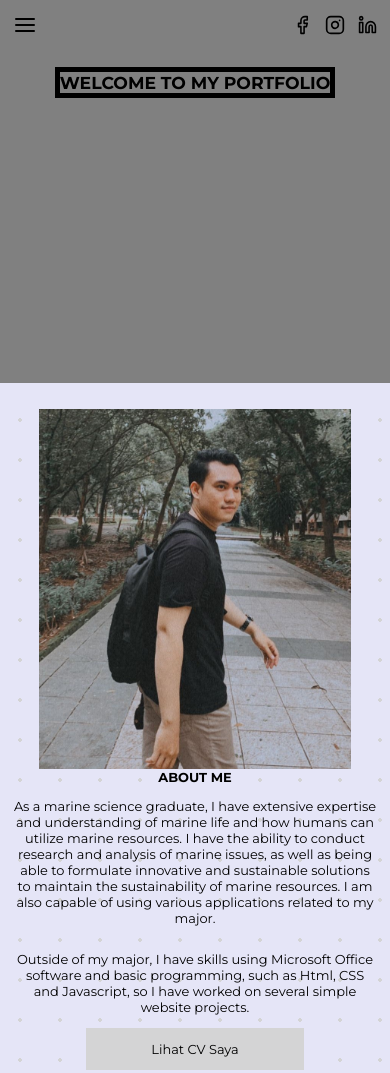
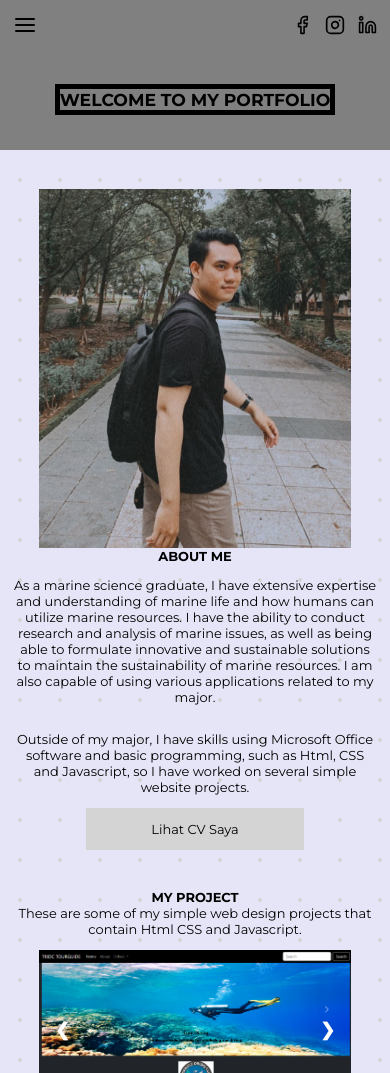
Before and after one commit to wabe1999/myportofolio.github.io, a plain HTML site: page index.html in a window 390 px wide. Shown: the top 1073 px of the page. Drawn offline with Linux system fonts and the light colour scheme.

Commit message:
Memberikan beberapa perubahan style pada container-about dan container-main

```diff
--- a/index.html
+++ b/index.html
@@ -107,7 +107,6 @@
             }
 
             .container {
-                padding-bottom: 22em;
                 background-size: center;
             }
 
@@ -126,7 +125,7 @@
 
             .container-main h1 {
                 font-size: 1.2rem;
-                margin-top: 1em;
+                margin: 2em;
             }
 
             .container-about .about {
@@ -218,7 +217,7 @@
                     major.</p>
                 <p>Outside of my major, I have skills using Microsoft Office software and basic programming, such as
                     Html, CSS and Javascript, so I have worked on several simple website projects.</p>
-                <a href="/Document/Erwan Saputra Resume.pdf" target="_self">
+                <a href="/Document/Resume_Erwan Saputra.pdf" target="_self">
                     <button>Lihat CV Saya</button>
                 </a>
             </div>
--- a/style.css
+++ b/style.css
@@ -16,12 +16,12 @@
     }
 }
 
+body {
+    scroll-behavior: smooth;
+}
+
 .container {
     background-color: gray;
-    background-repeat: no-repeat;
-    background-size: cover;
-    background-position: center;
-    padding-bottom: 28.5em;
 }
 
 .container-navbar {
@@ -104,11 +104,15 @@
 }
 
 .container-main h1 {
-    margin-top: 3em;
+    margin: 7em 0em;
     border: 5px solid;
 }
 
 /* ABOUT SECTION */
+
+.container-about {
+    margin-top: 3em;
+}
 
 .container-about .about {
     display: grid;
```
